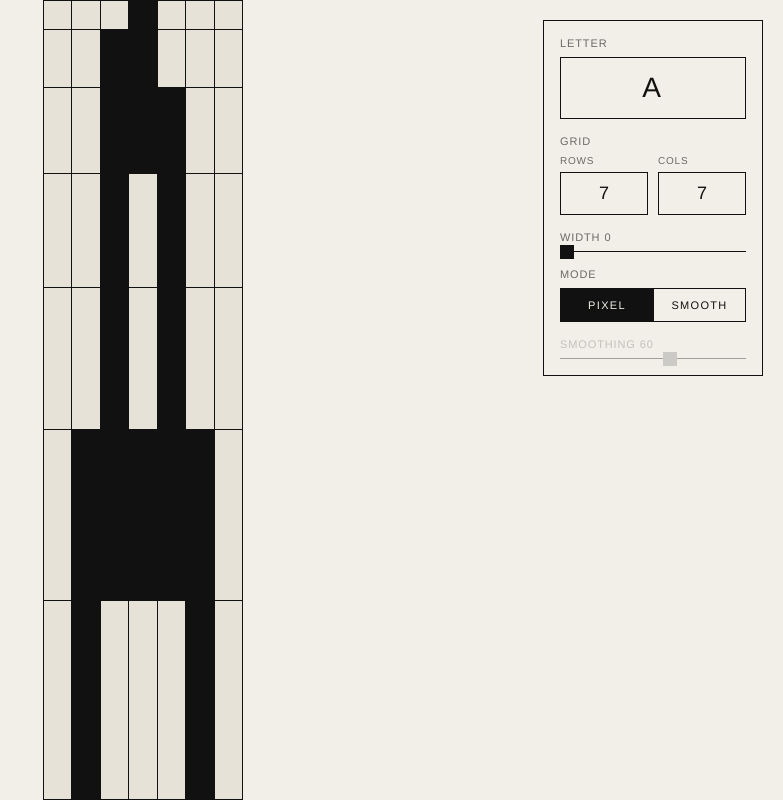
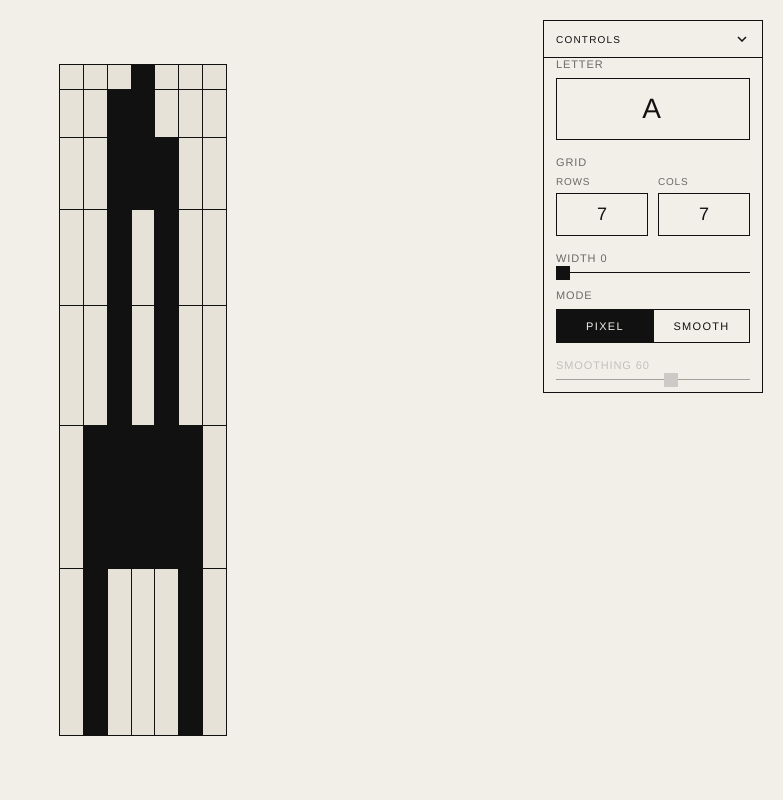
Before and after one commit to madebykong/afterjudd, a plain HTML site: page index.html in a window 1280 px wide. Shown: the whole page, without its empty margins (497-1280 px from the left). Drawn offline with Linux system fonts and the light colour scheme.

Commit message:
Add collapsible control panel, padding, and smooth/pixel improvements
- Floating panel now collapses via a header toggle with chevron indicator
- 64px vertical padding around the grid
- Unified canvas pipeline for pixel and smooth modes
- Smooth mode uses polygon outline with bezier corner rounding (1:1 ratio)
- Width slider stretches grid up to 5:4 aspect ratio

Co-Authored-By: Claude Sonnet 4.6 <noreply@anthropic.com>

```diff
--- a/index.html
+++ b/index.html
@@ -47,6 +47,7 @@
     display: flex;
     align-items: center;
     justify-content: center;
+    overflow: hidden;
   }
 
   /* --- Floating control panel --- */
@@ -57,11 +58,58 @@
     width: 220px;
     background: var(--paper);
     border: 1px solid var(--rule);
-    padding: 16px;
+    z-index: 100;
+  }
+
+  .panel-header {
+    display: flex;
+    align-items: center;
+    justify-content: space-between;
+    padding: 10px 12px;
+    cursor: pointer;
+    user-select: none;
+  }
+
+  .panel-header span {
+    font-size: 10px;
+    letter-spacing: 0.12em;
+    text-transform: uppercase;
+  }
+
+  .panel-toggle {
+    width: 16px;
+    height: 16px;
+    display: flex;
+    align-items: center;
+    justify-content: center;
+    flex-shrink: 0;
+  }
+
+  .panel-toggle svg {
+    transition: transform 150ms ease;
+  }
+
+  .panel.collapsed .panel-toggle svg {
+    transform: rotate(180deg);
+  }
+
+  .panel-body {
+    padding: 0 12px 12px;
     display: flex;
     flex-direction: column;
     gap: 16px;
-    z-index: 100;
+    border-top: 1px solid var(--rule);
+    overflow: hidden;
+    transition: max-height 200ms ease, opacity 200ms ease, padding 200ms ease;
+    max-height: 600px;
+    opacity: 1;
+  }
+
+  .panel.collapsed .panel-body {
+    max-height: 0;
+    opacity: 0;
+    padding-bottom: 0;
+    pointer-events: none;
   }
 
   /* The shelf: N rows with heights 1..N, M equal columns.
@@ -263,7 +311,16 @@
       <div class="shelf" id="shelf" aria-label="Letter plotted on a seven by seven grid"></div>
     </div>
 
-    <div class="panel">
+    <div class="panel" id="panel">
+      <div class="panel-header" id="panel-header">
+        <span>Controls</span>
+        <div class="panel-toggle">
+          <svg width="10" height="6" viewBox="0 0 10 6" fill="none" xmlns="http://www.w3.org/2000/svg">
+            <path d="M1 1L5 5L9 1" stroke="#111" stroke-width="1.5"/>
+          </svg>
+        </div>
+      </div>
+      <div class="panel-body">
       <div class="input-block">
         <label for="letter">Letter</label>
         <input id="letter" type="text" maxlength="1" autocomplete="off" spellcheck="false" value="A" />
@@ -303,6 +360,7 @@
         <div class="slider-row">
           <input id="strength" type="range" min="0" max="100" value="60" disabled />
         </div>
+      </div>
       </div>
     </div>
   </main>
@@ -411,16 +469,21 @@
 
   function updateLabels() {}
 
+  const STAGE_PAD = 64; // px of space above and below the shelf
+
   // Fit the shelf inside the stage while honouring its aspect ratio.
   function sizeShelf() {
     const rect = stage.getBoundingClientRect();
     if (rect.width <= 0 || rect.height <= 0) return;
     const aspect = (numCols * stretch) / sumRows(numRows); // width / height
 
-    let w = rect.width;
+    const availW = rect.width;
+    const availH = rect.height - STAGE_PAD * 2;
+
+    let w = availW;
     let h = w / aspect;
-    if (h > rect.height) {
-      h = rect.height;
+    if (h > availH) {
+      h = availH;
       w = h * aspect;
     }
     shelf.style.width = `${Math.floor(w)}px`;
@@ -738,6 +801,11 @@
     window.addEventListener("resize", sizeShelf);
   }
 
+  // --- Panel collapse ---
+  document.getElementById("panel-header").addEventListener("click", () => {
+    document.getElementById("panel").classList.toggle("collapsed");
+  });
+
   // --- Init ---
   recomputeStretch();
   rebuildShelf();
```
